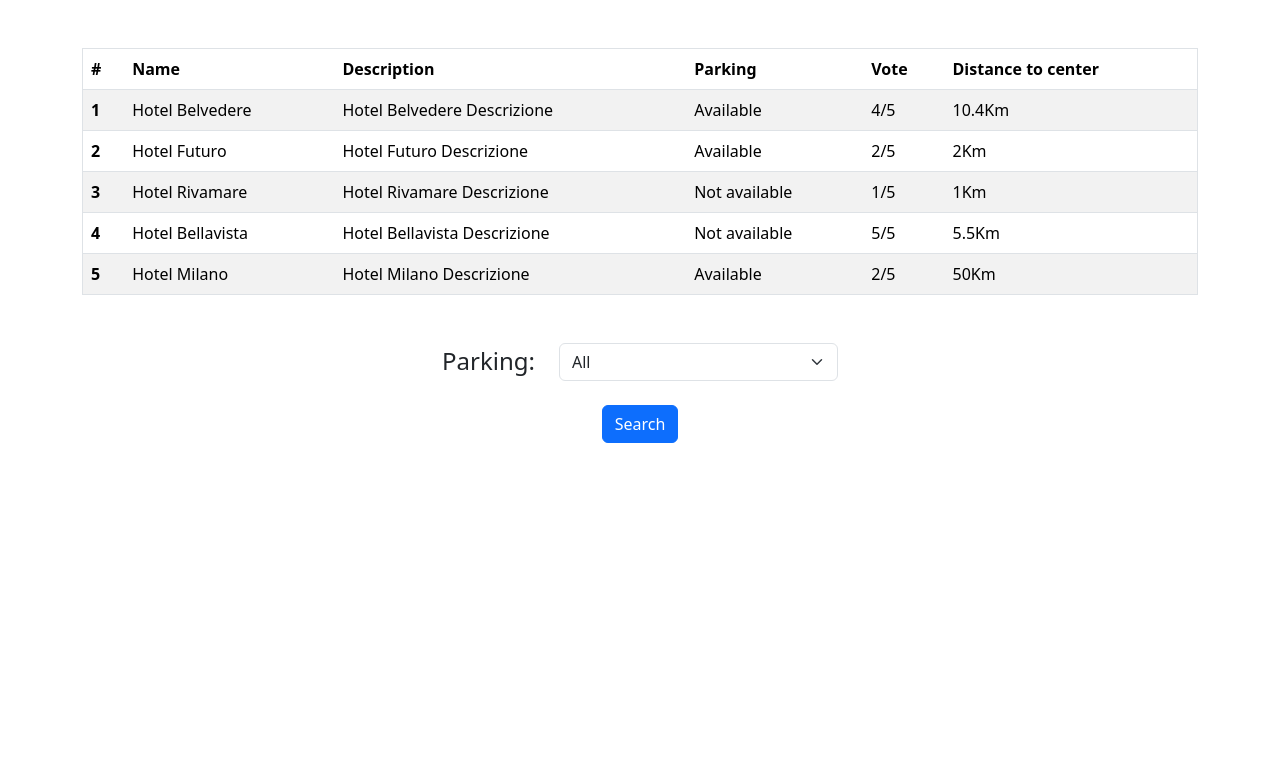
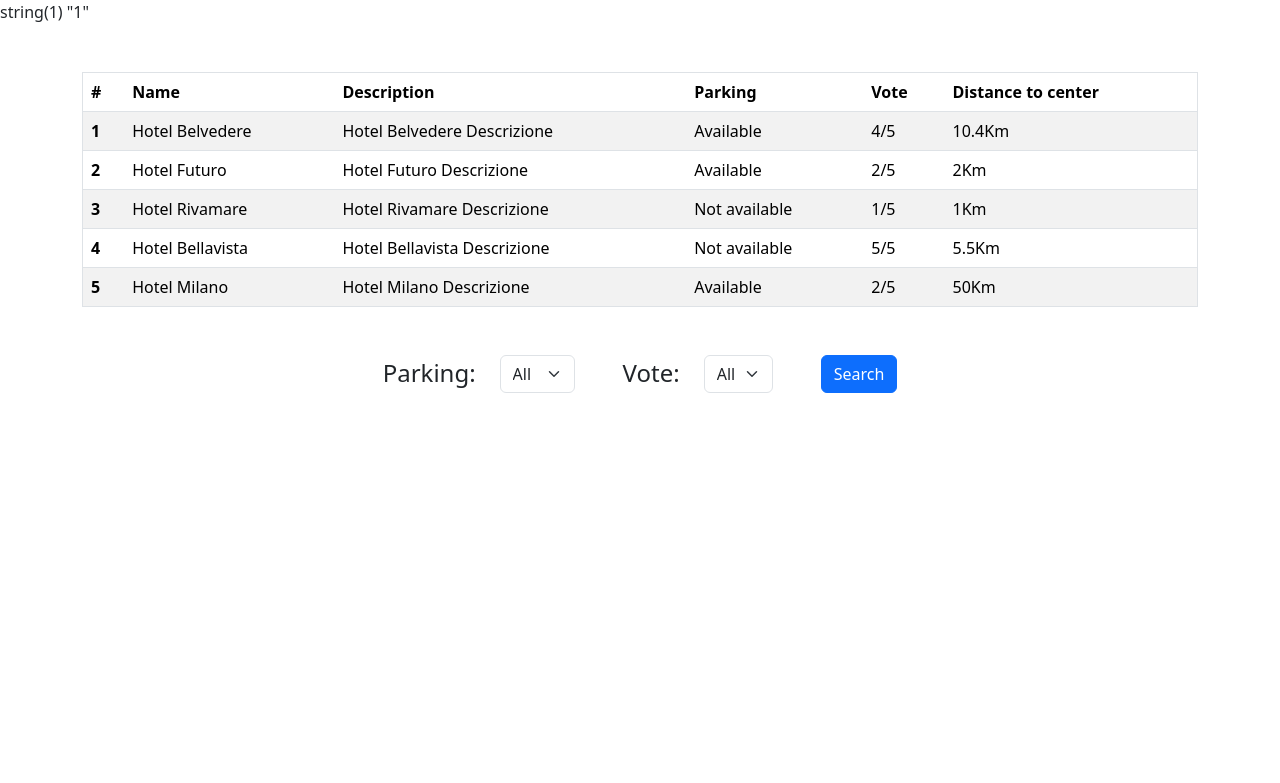
Before and after one commit to DaniloSalerno/php-hotel, a PHP site: page /?vote=1 in a window 1280 px wide. Shown: the top 783 px of the page. Run offline with PHP 8.4, Linux system fonts and the light colour scheme; data that the repository does not hold is empty.

Commit message:
refactoring and add filter for vote
the filter doesn't works yet

```diff
--- a/index.php
+++ b/index.php
@@ -51,6 +51,8 @@ $hotels = [
 
 ];
 //var_dump($_GET['parking'])
+var_dump($_GET['vote'])
+
 ?>
 
 <!DOCTYPE html>
@@ -84,42 +86,11 @@ $hotels = [
 
                 <?php foreach ($hotels as $key => $hotel) : ?>
 
-                    <?php $have_parking = $_GET['parking'] ?>
+                    <?php $parking_filter = $_GET['parking'] ?>
+                    <?php $vote_filter = $_GET['vote'] ?>
 
                     <tr>
-                        <?php if ($have_parking == null || $have_parking == 'all') : ?>
-
-                            <th scope="row"><?php echo $key + 1 ?></th>
-                            <td><?php echo $hotel['name'] ?></td>
-                            <td><?php echo $hotel['description'] ?></td>
-                            <td>
-                                <?php if ($hotel['parking'] == 1) {
-                                    echo 'Available';
-                                } else {
-                                    echo 'Not available';
-                                }
-                                ?>
-                            </td>
-                            <td><?php echo $hotel['vote'] . '/5' ?></td>
-                            <td><?php echo $hotel['distance_to_center'] . 'Km' ?></td>
-
-                        <?php elseif ($have_parking == 'yes' && $hotel['parking']) : ?>
-
-                            <th scope="row"><?php echo $key + 1 ?></th>
-                            <td><?php echo $hotel['name'] ?></td>
-                            <td><?php echo $hotel['description'] ?></td>
-                            <td>
-                                <?php if ($hotel['parking'] == 1) {
-                                    echo 'Available';
-                                } else {
-                                    echo 'Not available';
-                                }
-                                ?>
-                            </td>
-                            <td><?php echo $hotel['vote'] . '/5' ?></td>
-                            <td><?php echo $hotel['distance_to_center'] . 'Km' ?></td>
-
-                        <?php elseif ($have_parking == 'no' && !$hotel['parking']) : ?>
+                        <?php if (($parking_filter == null || $parking_filter == 'all') || ($parking_filter == 'yes' && $hotel['parking']) || ($parking_filter == 'no' && !$hotel['parking'])) : ?>
 
                             <th scope="row"><?php echo $key + 1 ?></th>
                             <td><?php echo $hotel['name'] ?></td>
@@ -144,14 +115,14 @@ $hotels = [
         </table>
         <!-- /.table -->
 
-        <form method="GET" class="mt-5">
+        <form method="GET" class="mt-5 d-flex justify-content-center gap-5">
 
-            <div class="d-flex fs-4 gap-4 justify-content-center">
+            <div class="d-flex fs-4 gap-4">
                 <div>
                     Parking:
                 </div>
 
-                <select name="parking" id="parking" class="form-select w-25">
+                <select name="parking" id="parking" class="form-select flex-grow-0">
                     <option value="all" selected>All</option>
                     <option value="yes">Yes</option>
                     <option value="no">No</option>
@@ -159,7 +130,23 @@ $hotels = [
 
             </div>
 
-            <div class="d-flex justify-content-center mt-4">
+            <div class="d-flex fs-4 gap-4">
+                <div>
+                    Vote:
+                </div>
+
+                <select name="vote" id="vote" class="form-select flex-grow-0">
+                    <option value="all" selected>All</option>
+                    <option value="1">1+</option>
+                    <option value="2">2+</option>
+                    <option value="3">3+</option>
+                    <option value="4">4+</option>
+                    <option value="5">5</option>
+                </select>
+
+            </div>
+
+            <div class="d-flex justify-content-center">
                 <button type="submit" class="btn btn-primary">Search</button>
             </div>
 
```
